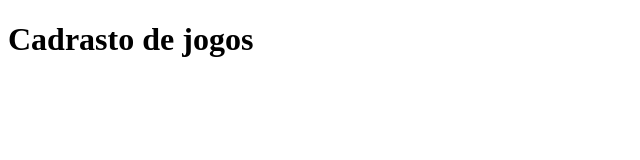
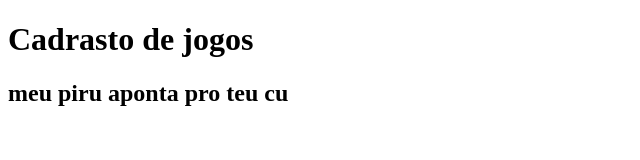
Before and after one commit to gurixx/git-curso, a plain HTML site: page index.html in a window 1280 px wide. Shown: the whole page, without its empty margins (0-640 px from the left). Drawn offline with Linux system fonts and the light colour scheme.

Commit message:
h2 do meu pau

```diff
--- a/index.html
+++ b/index.html
@@ -8,5 +8,6 @@
 </head>
 <body>
     <h1>Cadrasto de jogos</h1>
+    <h2>meu piru aponta pro teu cu</h2>
 </body>
 </html>
```
